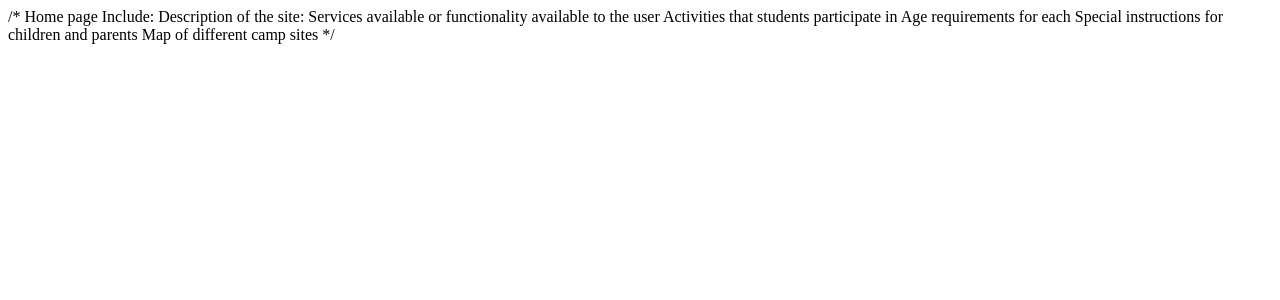
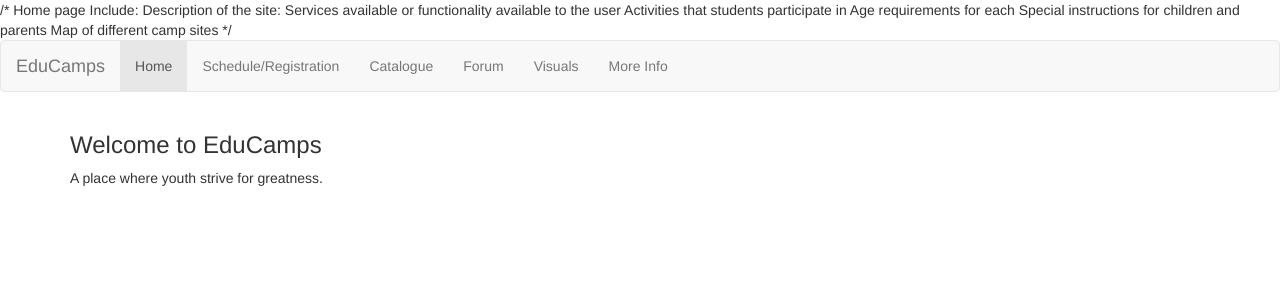
Before and after one commit to sanjaykaliyur/EduCamps-Website, a PHP site: page / in a window 1280 px wide. Shown: the top 300 px of the page. Run offline with PHP 8.4, Linux system fonts and the light colour scheme; some libraries are stand-ins or nearby versions.

Commit message:
Neil- version of home

```diff
--- a/index.php
+++ b/index.php
@@ -14,3 +14,38 @@
 
 
  */
+<!DOCTYPE html>
+<html lang="en">
+<head>
+  <title>EduCamps</title>
+  <meta charset="utf-8">
+  <meta name="viewport" content="width=device-width, initial-scale=1">
+  <link rel="stylesheet" href="https://maxcdn.bootstrapcdn.com/bootstrap/3.3.7/css/bootstrap.min.css">
+  <script src="https://ajax.googleapis.com/ajax/libs/jquery/3.1.1/jquery.min.js"></script>
+  <script src="https://maxcdn.bootstrapcdn.com/bootstrap/3.3.7/js/bootstrap.min.js"></script>
+  <link rel="stylesheet" type="text/css" href="style.css">
+</head>
+<body>
+<nav class="navbar navbar-default">
+  <div class="container-fluid">
+    <div class="navbar-header">
+      <a class="navbar-brand" href="">EduCamps</a>
+    </div>
+    <ul class="nav navbar-nav">
+      <li class="active"><a href="#">Home</a></li>
+      <li><a href="scheduleRegistration.php">Schedule/Registration</a></li>
+      <li><a href="#">Catalogue</a></li>
+      <li><a href="#">Forum</a></li>
+      <li><a href="#">Visuals</a></li>
+      <li><a href="#">More Info</a></li>
+    </ul>
+  </div>
+</nav>
+
+<div id = "welcome" class="container">
+  <h3>Welcome to EduCamps</h3>
+  <p>A place where youth strive for greatness.</p>
+</div>
+
+</body>
+</html>
```
